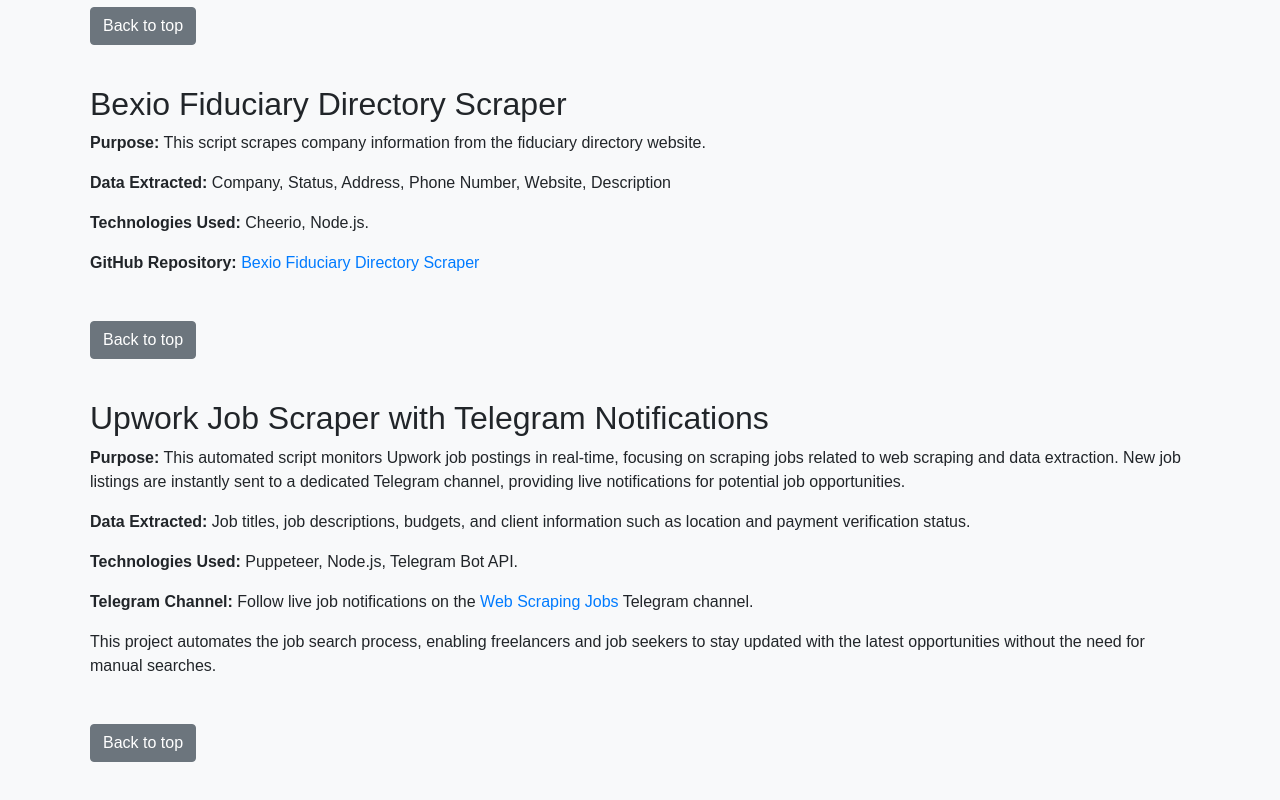
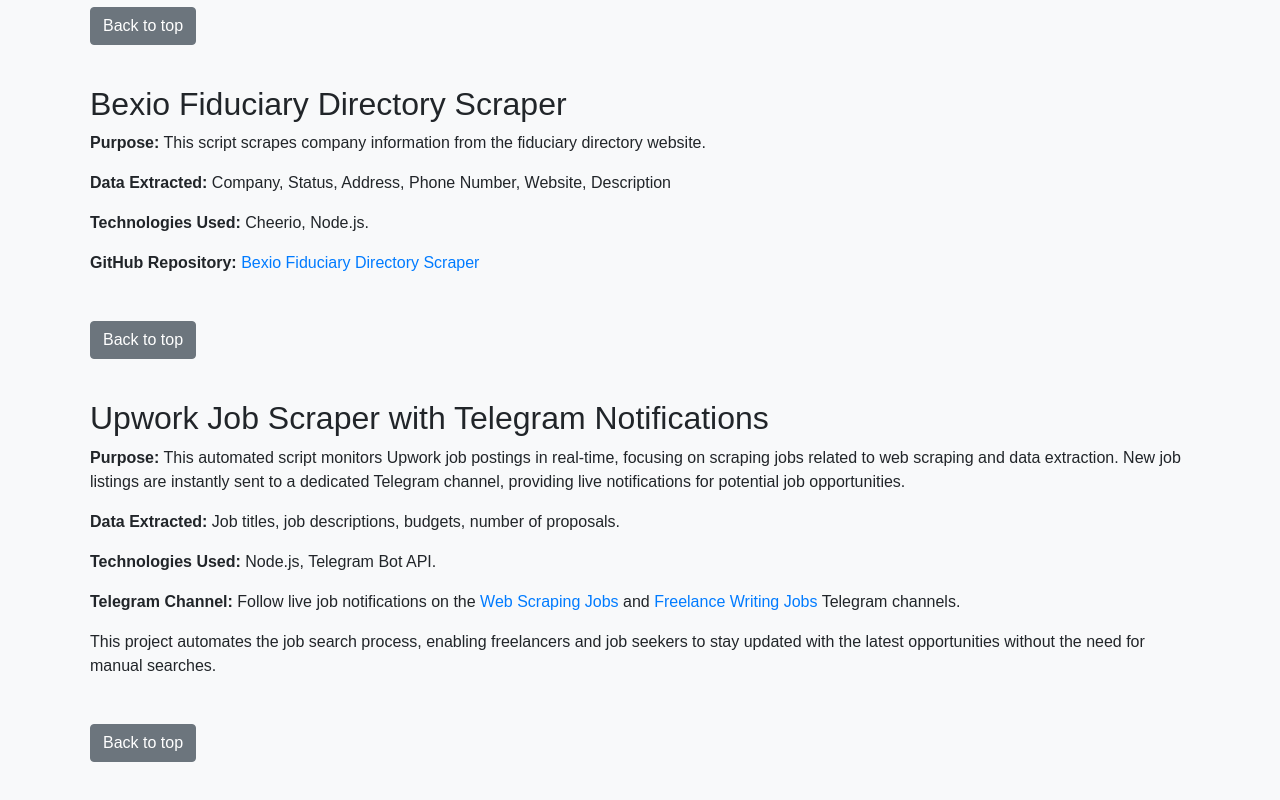
Before and after one commit to olamide-olaniyan/olamide-olaniyan.github.io, a plain HTML site: page scraping.html in a window 1280 px wide. Shown: the part 2478-3278 px from the top of the page. Drawn offline with nearby package versions, Linux system fonts and the light colour scheme.

Commit message:
writing telegram channel

```diff
--- a/scraping.html
+++ b/scraping.html
@@ -158,12 +158,12 @@
             <p><strong>Purpose:</strong> This automated script monitors Upwork job postings in real-time, focusing on
                 scraping jobs related to web scraping and data extraction. New job listings are instantly sent to a
                 dedicated Telegram channel, providing live notifications for potential job opportunities.</p>
-            <p><strong>Data Extracted:</strong> Job titles, job descriptions, budgets, and client information such as
-                location and payment verification status.</p>
-            <p><strong>Technologies Used:</strong> Puppeteer, Node.js, Telegram Bot API.</p>
+            <p><strong>Data Extracted:</strong> Job titles, job descriptions, budgets, number of proposals.</p>
+            <p><strong>Technologies Used:</strong> Node.js, Telegram Bot API.</p>
             <p><strong>Telegram Channel:</strong> Follow live job notifications on the <a
-                    href="https://t.me/web_scraping_jobs" target="_blank">Web Scraping Jobs</a>
-                Telegram channel.</p>
+                    href="https://t.me/web_scraping_jobs" target="_blank">Web Scraping Jobs</a> and <a
+                    href="https://t.me/freelanceRemoteWritingJobs" target="_blank">Freelance Writing Jobs</a>
+                Telegram channels.</p>
             <p>This project automates the job search process, enabling freelancers and job seekers to stay updated with
                 the latest opportunities without the need for manual searches.</p>
             <a href="#top" class="btn btn-secondary back-to-top">Back to top</a>
```
